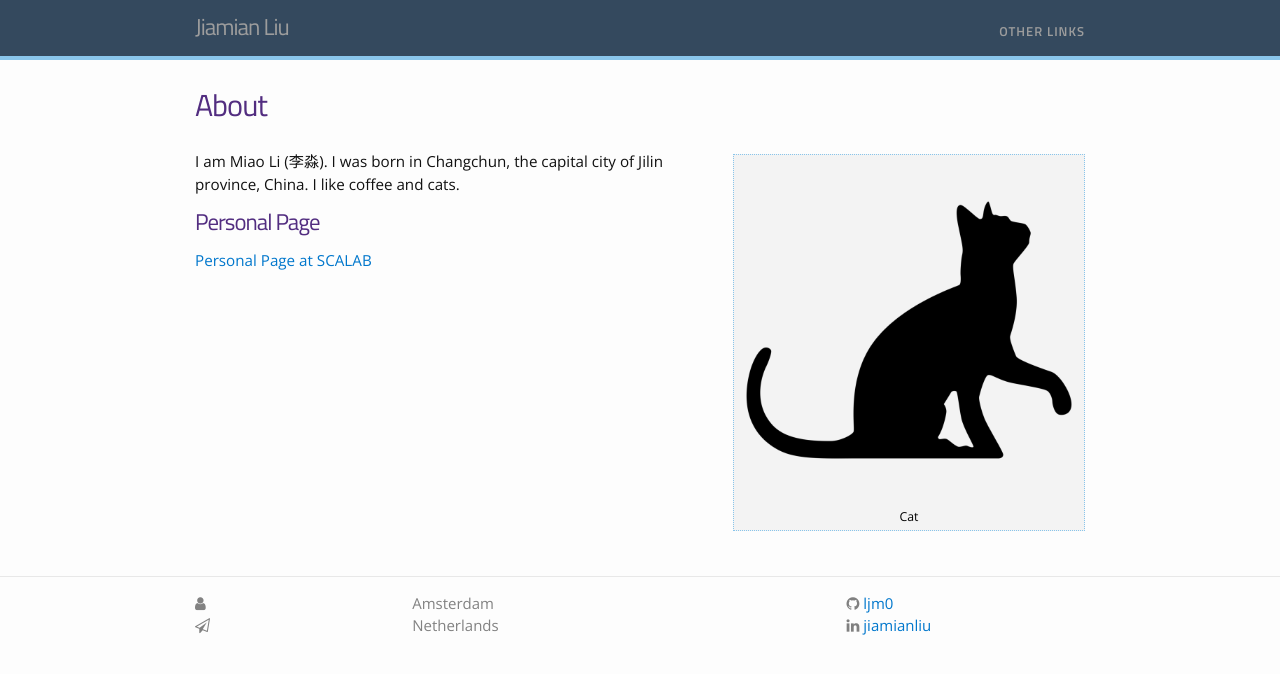
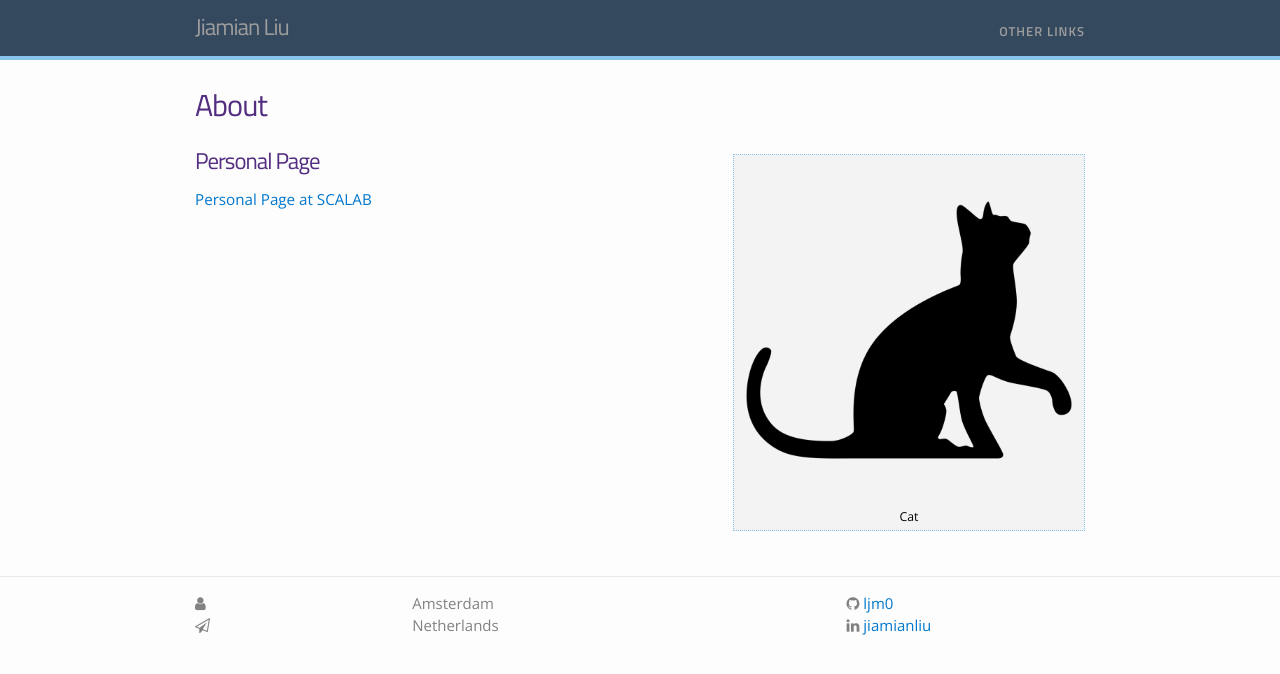
Before and after one commit to ljm0/ljm0.github.io, a Jekyll site: the page built from about.md, in a window 1280 px wide. Shown: the top 674 px of the page. Built offline with Jekyll 4.4.1, drawn with Linux system fonts in a browser that asks for light colours; nearby versions of some CDN libraries; some web fonts are replaced.

Commit message:
Update about.md

```diff
--- a/about.md
+++ b/about.md
@@ -6,8 +6,5 @@ permalink: /about/
 
 {% include image.html url="/images/pic.png" caption="Cat" width=350 align="right" %}
 
-I am Miao Li (李淼). I was born in Changchun, the capital city of Jilin province, China. I like coffee and cats.
-<!-- I am a Ph.D. candidate at <a href="https://www.univ-lille.fr"> Université de Lille </a> and <a href="https://www.kuleuven-kulak.be/en"> KU Leuven campus Kulak </a> of congnitive psychology. -->
-
 # Personal Page
 [Personal Page at SCALAB](http://www.scalab.cnrs.fr/index.php/fr/trombinoscope/10-perso/153-miao-li)
```
